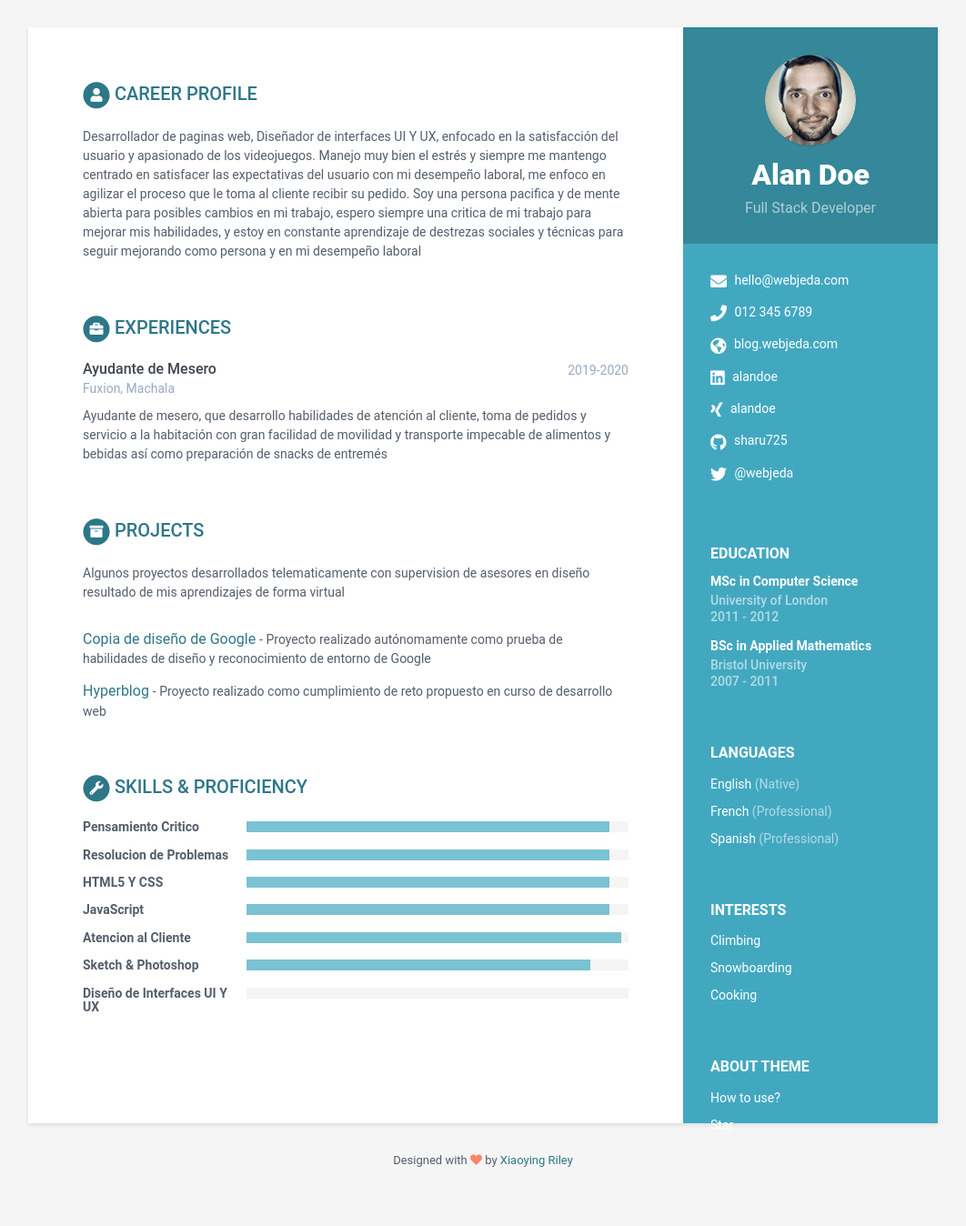
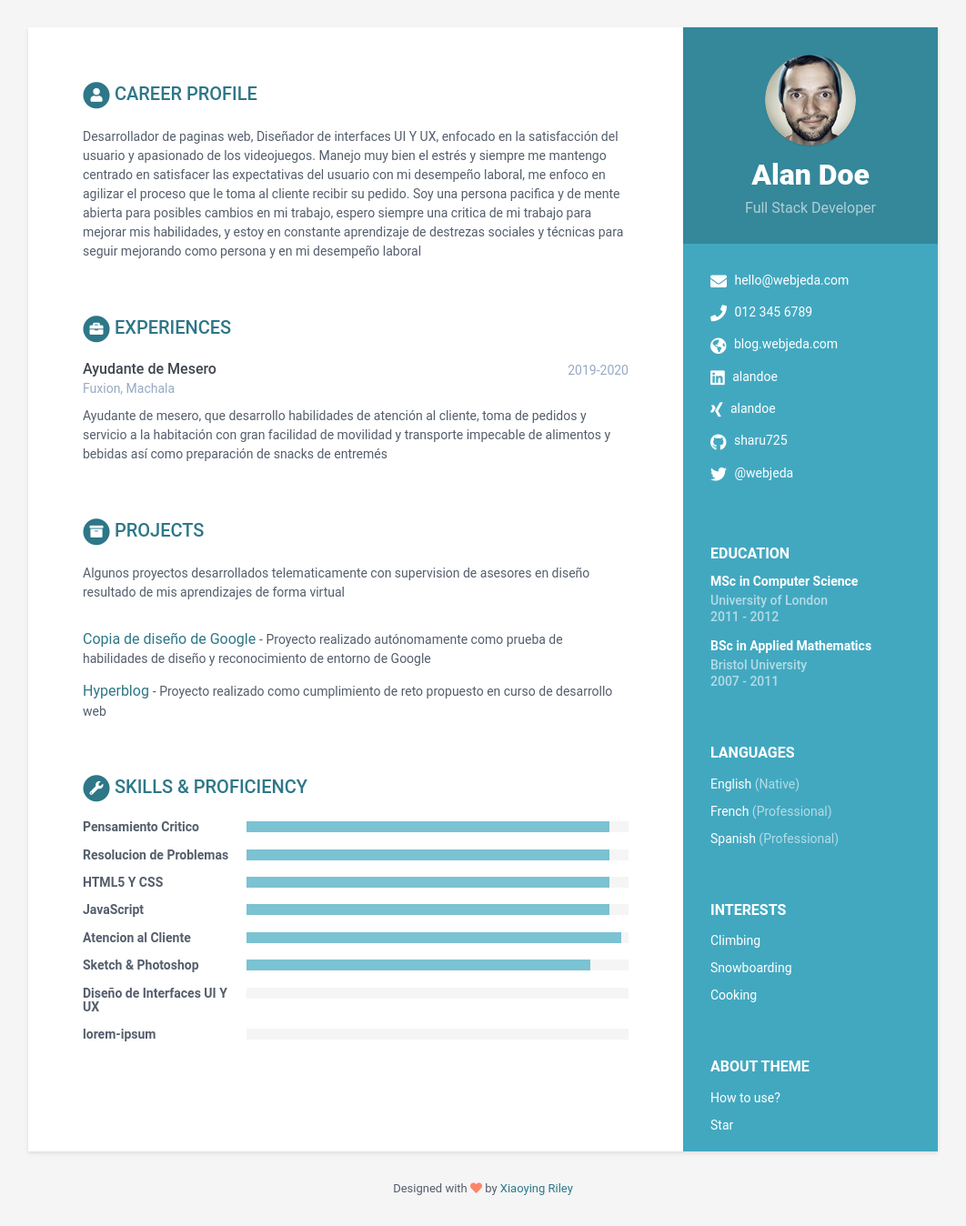
Before and after one commit to KevinC99/good-birch-4e19a, a Jekyll site: the page built from index.html, in a window 1280 px wide. Shown: the whole page at 91% size, without its empty margins (109-1171 px from the left). Built offline with Jekyll 4.4.1, drawn with Linux system fonts in a browser that asks for light colours; before the commit the page ends 1317 px from its top, so only the background shows below that.

Commit message:
data.yml: updated toolset in skills

```diff
--- a/_data/data.yml
+++ b/_data/data.yml
@@ -107,6 +107,8 @@ skills:
       level: 90%
     - level: lorem-ipsum
       name: Diseño de Interfaces UI Y UX
+    - name: lorem-ipsum
+      level: lorem-ipsum
 footer: >
   Designed with <i class="fas fa-heart"></i> by <a
   href="http://themes.3rdwavemedia.com" target="_blank" rel="nofollow">Xiaoying
```
